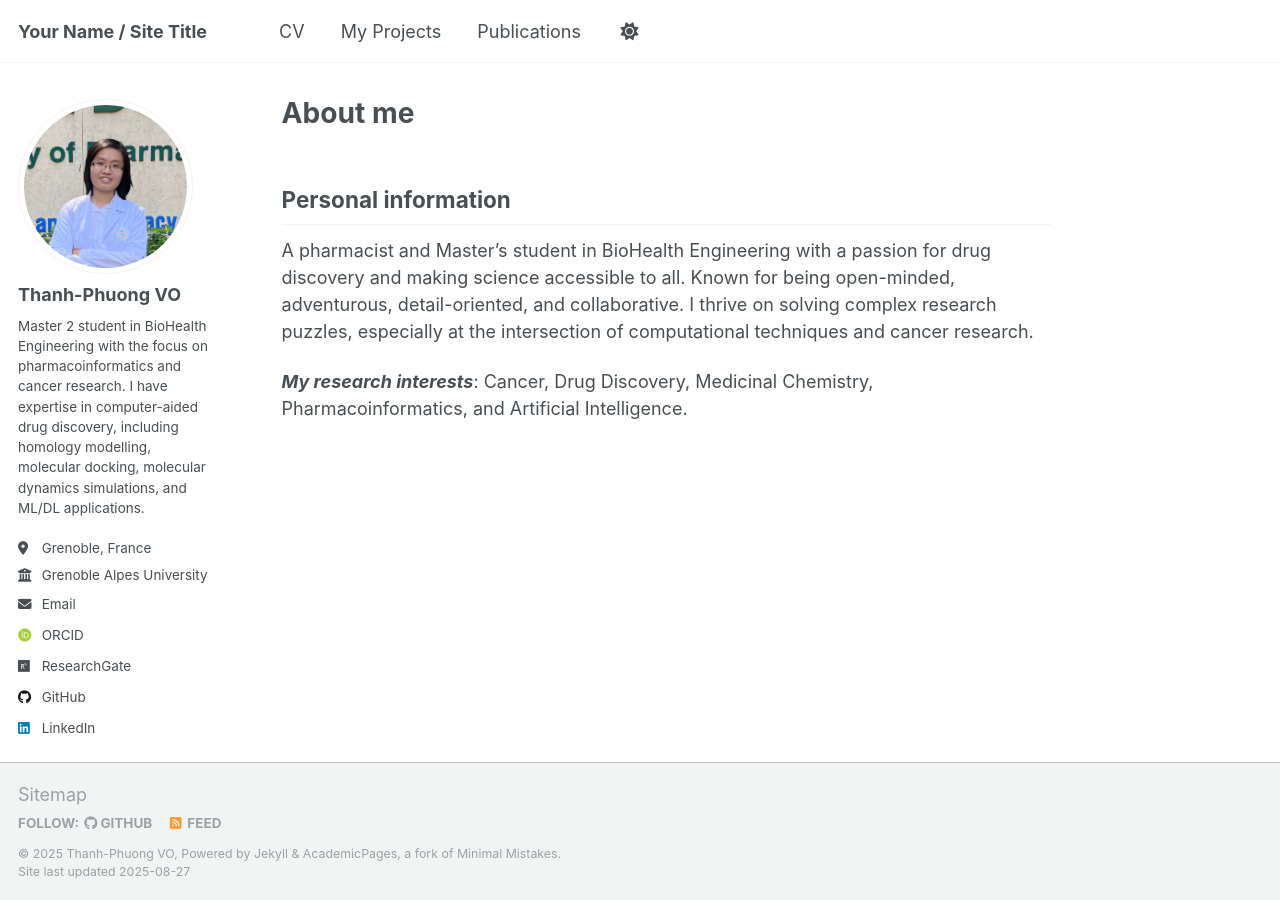
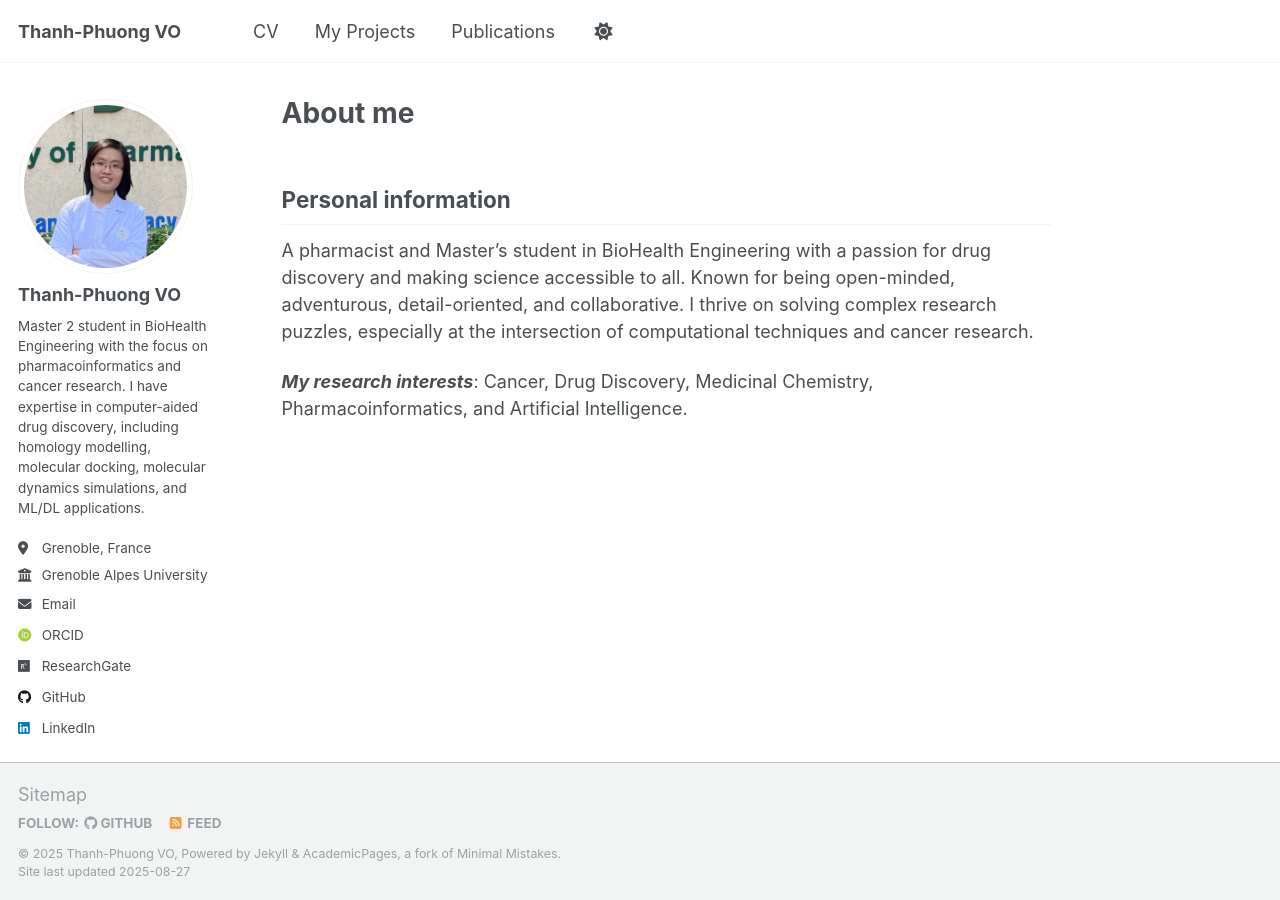
Before and after one commit to vo-thanh-phuong/vo-thanh-phuong.github.io, a Jekyll site: the page built from _pages/about.md, in a window 1280 px wide. Built offline with Jekyll 4.4.1, drawn with Linux system fonts in a browser that asks for light colours; some web fonts are replaced; a script that is not in the unit is left out.

Commit message:
Update _config.yml

```diff
--- a/_config.yml
+++ b/_config.yml
@@ -9,7 +9,7 @@
 # Basic Site Settings
 locale                   : "en-US"
 site_theme               : "default"
-title                    : "Your Name / Site Title"
+title                    : "Thanh-Phuong VO"
 title_separator          : "-"
 name                     : &name "Thanh-Phuong VO"
 description              : &description "personal description"
```
